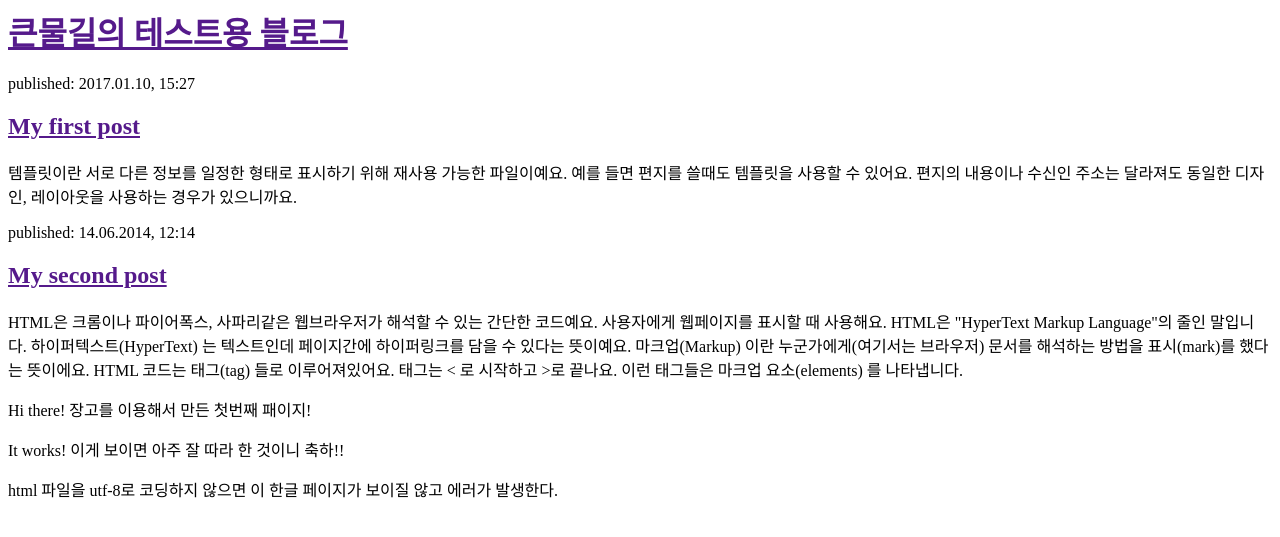
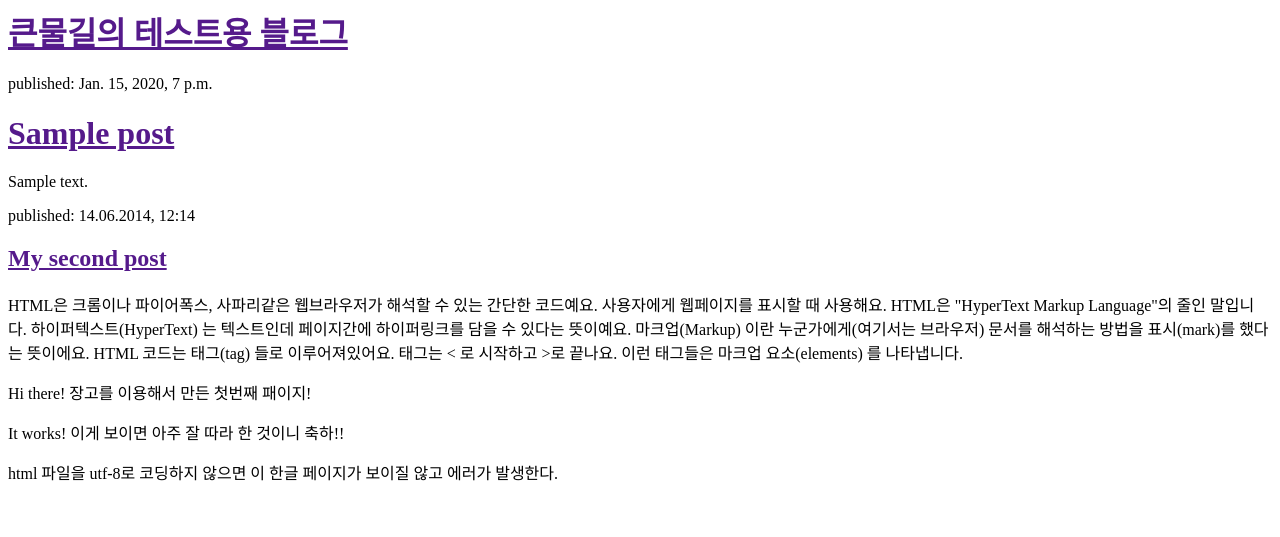
Before and after one commit to ucchoi/my-first-blog, a Django app: template blog/templates/blog/post_list.html in a window 1280 px wide. Shown: the top 537 px of the page. Run offline with Django 3.2, Linux system fonts and the light colour scheme; the template is opened without the code that fills it: values that come from a table or form of the project are taken from there, others are empty; tables that the repository leaves empty hold one stand-in row (values such as "Sample post").

Commit message:
Modified templates to display posts from database.

```diff
--- a/blog/templates/blog/post_list.html
+++ b/blog/templates/blog/post_list.html
@@ -8,9 +8,13 @@
             </div>
 
             <div>
-                <p>published: 2017.01.10, 15:27</p>
-                <h2><a href="">My first post</a></h2>
-                <p>템플릿이란 서로 다른 정보를 일정한 형태로 표시하기 위해 재사용 가능한 파일이예요. 예를 들면 편지를 쓸때도 템플릿을 사용할 수 있어요. 편지의 내용이나 수신인 주소는 달라져도 동일한 디자인, 레이아웃을 사용하는 경우가 있으니까요.</p>
+                {% for post in posts %}
+					<div>
+						<p>published: {{ post.published_date }}</p>
+						<h1><a href="">{{ post.title }}</a></h1>
+						<p>{{ post.text|linebreaksbr }}</p>
+					</div>
+				{% endfor %}
             </div>
 
             <div>
--- a/blog/views.py
+++ b/blog/views.py
@@ -1,5 +1,8 @@
 from django.shortcuts import render
+from django.utils import timezone
+from .models import Post
 
 # Create your views here.
 def post_list(request):
-        return render(request, 'blog/post_list.html', {})
+    posts = Post.objects.filter(published_date__lte=timezone.now()).order_by('published_date')
+    return render(request, 'blog/post_list.html', {'posts': posts})
```
